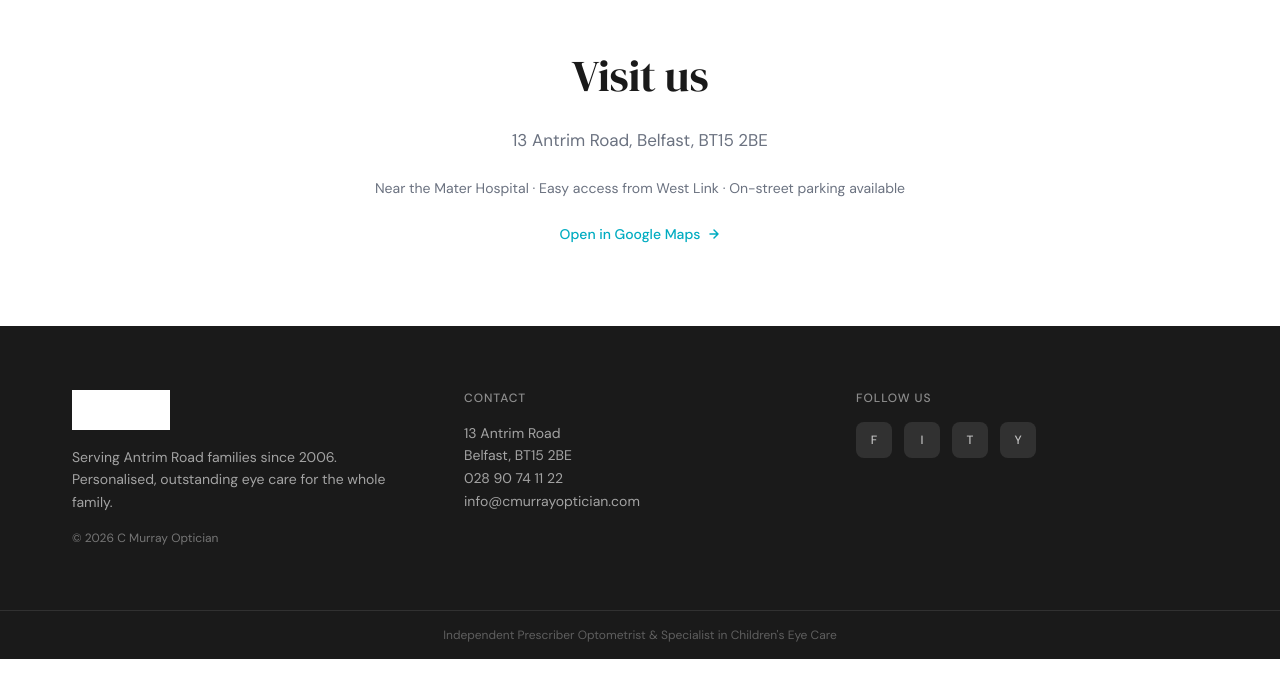
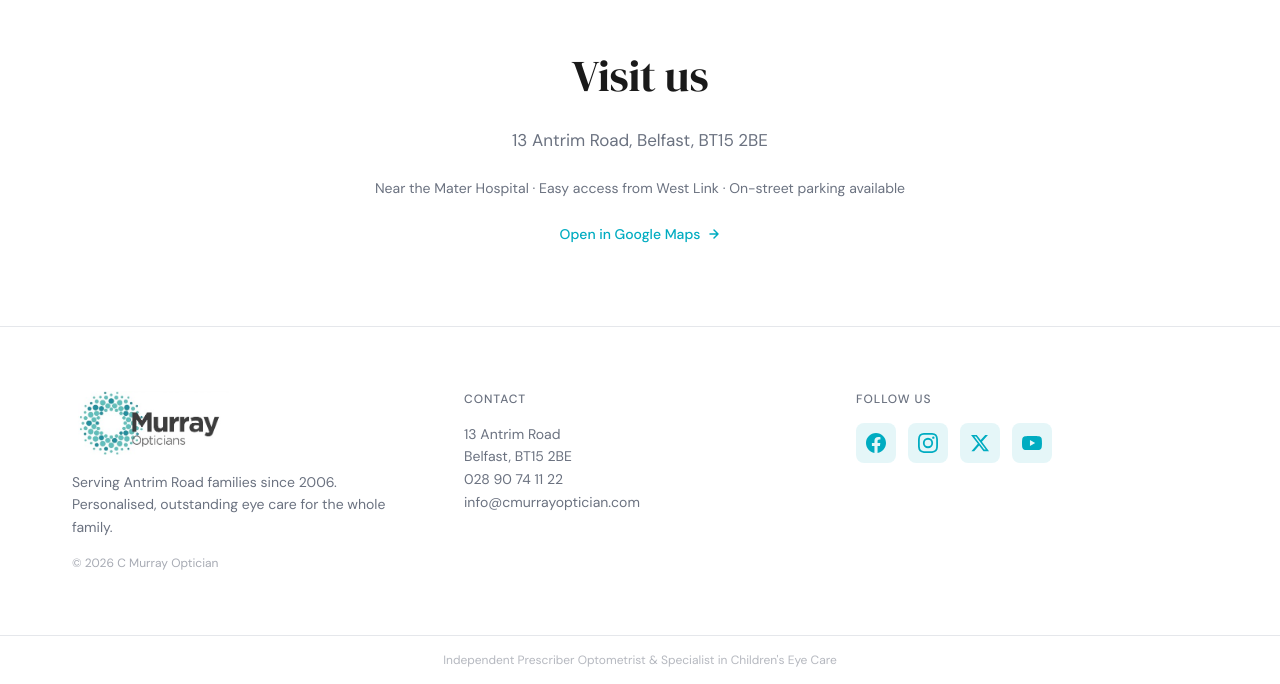
Before and after one commit to 0xWelsh/cmurray, a Next.js app: page /about in a window 1280 px wide. Shown: the part 2427-3111 px from the top of the page. Before the commit the page ends 3086 px from the top, so only its background shows below. Built offline with nearby package versions, Linux system fonts and the light colour scheme.

Commit message:
map, location

```diff
--- a/src/components/sections/footer.tsx
+++ b/src/components/sections/footer.tsx
@@ -3,39 +3,39 @@
 
 export function Footer() {
   return (
-    <footer className="bg-charcoal text-white/70">
+    <footer className="bg-white border-t border-border">
       <Container className="py-12 md:py-16">
         <div className="grid md:grid-cols-3 gap-10">
           <div className="space-y-4">
-            <Image src="/logo.webp" alt="Murray Optician" width={140} height={57} className="h-10 w-auto brightness-0 invert" />
-            <p className="text-sm leading-relaxed text-white/60 max-w-xs">
+            <Image src="/images/logo.png" alt="Murray Optician" width={200} height={82} className="h-14 md:h-16 w-auto" />
+            <p className="text-sm leading-relaxed text-muted max-w-xs">
               Serving Antrim Road families since 2006. Personalised,
               outstanding eye care for the whole family.
             </p>
-            <p className="text-xs text-white/40">
+            <p className="text-xs text-muted/60">
               &copy; {new Date().getFullYear()} C Murray Optician
             </p>
           </div>
 
           <div className="space-y-4">
-            <h4 className="text-xs font-medium uppercase tracking-[0.08em] text-white/50">
+            <h4 className="text-xs font-medium uppercase tracking-[0.08em] text-muted">
               Contact
             </h4>
-            <address className="text-sm leading-relaxed not-italic text-white/60">
+            <address className="text-sm leading-relaxed not-italic text-muted">
               13 Antrim Road
               <br />
               Belfast, BT15 2BE
               <br />
               <a
                 href="tel:+442890741122"
-                className="hover:text-white transition-colors"
+                className="hover:text-cyan transition-colors"
               >
                 028 90 74 11 22
               </a>
               <br />
               <a
                 href="mailto:info@cmurrayoptician.com"
-                className="hover:text-white transition-colors"
+                className="hover:text-cyan transition-colors"
               >
                 info@cmurrayoptician.com
               </a>
@@ -43,48 +43,61 @@
           </div>
 
           <div className="space-y-4">
-            <h4 className="text-xs font-medium uppercase tracking-[0.08em] text-white/50">
+            <h4 className="text-xs font-medium uppercase tracking-[0.08em] text-muted">
               Follow Us
             </h4>
             <div className="flex gap-3">
-              {[
-                {
-                  label: "Facebook",
-                  href: "https://www.facebook.com/cmurrayoptician/",
-                },
-                {
-                  label: "Instagram",
-                  href: "https://www.instagram.com/murrayopticiansbelfast/",
-                },
-                {
-                  label: "Twitter",
-                  href: "https://twitter.com/cmurrayopt?lang=en",
-                },
-                {
-                  label: "YouTube",
-                  href: "https://www.youtube.com/channel/UCmMblPuXTp90AhYMfEzX9eA/",
-                },
-              ].map((social) => (
-                <a
-                  key={social.label}
-                  href={social.href}
-                  target="_blank"
-                  rel="noopener noreferrer"
-                  className="w-9 h-9 rounded-lg bg-white/10 flex items-center justify-center hover:bg-white/20 transition-colors"
-                  aria-label={social.label}
-                >
-                  <span className="text-xs font-medium text-white/70">
-                    {social.label[0]}
-                  </span>
-                </a>
-              ))}
+              <a
+                href="https://www.facebook.com/cmurrayoptician/"
+                target="_blank"
+                rel="noopener noreferrer"
+                className="w-10 h-10 rounded-lg bg-cyan/10 flex items-center justify-center hover:bg-cyan/20 transition-colors"
+                aria-label="Facebook"
+              >
+                <svg className="w-5 h-5 text-cyan" viewBox="0 0 24 24" fill="currentColor">
+                  <path d="M24 12.073c0-6.627-5.373-12-12-12s-12 5.373-12 12c0 5.99 4.388 10.954 10.125 11.854v-8.385H7.078v-3.47h3.047V9.43c0-3.007 1.792-4.669 4.533-4.669 1.312 0 2.686.235 2.686.235v2.953H15.83c-1.491 0-1.956.925-1.956 1.874v2.25h3.328l-.532 3.47h-2.796v8.385C19.612 23.027 24 18.062 24 12.073z" />
+                </svg>
+              </a>
+              <a
+                href="https://www.instagram.com/murrayopticiansbelfast/"
+                target="_blank"
+                rel="noopener noreferrer"
+                className="w-10 h-10 rounded-lg bg-cyan/10 flex items-center justify-center hover:bg-cyan/20 transition-colors"
+                aria-label="Instagram"
+              >
+                <svg className="w-5 h-5 text-cyan" viewBox="0 0 24 24" fill="currentColor">
+                  <path d="M12 2.163c3.204 0 3.584.012 4.85.07 3.252.148 4.771 1.691 4.919 4.919.058 1.265.069 1.645.069 4.849 0 3.205-.012 3.584-.069 4.849-.149 3.225-1.664 4.771-4.919 4.919-1.266.058-1.644.07-4.85.07-3.204 0-3.584-.012-4.849-.07-3.26-.149-4.771-1.699-4.919-4.92-.058-1.265-.07-1.644-.07-4.849 0-3.204.013-3.583.07-4.849.149-3.227 1.664-4.771 4.919-4.919 1.266-.057 1.645-.069 4.849-.069zM12 0C8.741 0 8.333.014 7.053.072 2.695.272.273 2.69.073 7.052.014 8.333 0 8.741 0 12c0 3.259.014 3.668.072 4.948.2 4.358 2.618 6.78 6.98 6.98C8.333 23.986 8.741 24 12 24c3.259 0 3.668-.014 4.948-.072 4.354-.2 6.782-2.618 6.979-6.98.059-1.28.073-1.689.073-4.948 0-3.259-.014-3.667-.072-4.947-.196-4.354-2.617-6.78-6.979-6.98C15.668.014 15.259 0 12 0zm0 5.838a6.162 6.162 0 100 12.324 6.162 6.162 0 000-12.324zM12 16a4 4 0 110-8 4 4 0 010 8zm6.406-11.845a1.44 1.44 0 100 2.881 1.44 1.44 0 000-2.881z" />
+                </svg>
+              </a>
+              <a
+                href="https://twitter.com/cmurrayopt?lang=en"
+                target="_blank"
+                rel="noopener noreferrer"
+                className="w-10 h-10 rounded-lg bg-cyan/10 flex items-center justify-center hover:bg-cyan/20 transition-colors"
+                aria-label="Twitter"
+              >
+                <svg className="w-5 h-5 text-cyan" viewBox="0 0 24 24" fill="currentColor">
+                  <path d="M18.244 2.25h3.308l-7.227 8.26 8.502 11.24H16.17l-5.214-6.817L4.99 21.75H1.68l7.73-8.835L1.254 2.25H8.08l4.713 6.231zm-1.161 17.52h1.833L7.084 4.126H5.117z" />
+                </svg>
+              </a>
+              <a
+                href="https://www.youtube.com/channel/UCmMblPuXTp90AhYMfEzX9eA/"
+                target="_blank"
+                rel="noopener noreferrer"
+                className="w-10 h-10 rounded-lg bg-cyan/10 flex items-center justify-center hover:bg-cyan/20 transition-colors"
+                aria-label="YouTube"
+              >
+                <svg className="w-5 h-5 text-cyan" viewBox="0 0 24 24" fill="currentColor">
+                  <path d="M23.498 6.186a3.016 3.016 0 00-2.122-2.136C19.505 3.545 12 3.545 12 3.545s-7.505 0-9.377.505A3.017 3.017 0 00.502 6.186C0 8.07 0 12 0 12s0 3.93.502 5.814a3.016 3.016 0 002.122 2.136c1.871.505 9.376.505 9.376.505s7.505 0 9.377-.505a3.015 3.015 0 002.122-2.136C24 15.93 24 12 24 12s0-3.93-.502-5.814zM9.545 15.568V8.432L15.818 12l-6.273 3.568z" />
+                </svg>
+              </a>
             </div>
           </div>
         </div>
       </Container>
-      <div className="border-t border-white/10 py-4">
+      <div className="border-t border-border py-4">
         <Container>
-          <p className="text-xs text-white/30 text-center">
+          <p className="text-xs text-muted/50 text-center">
             Independent Prescriber Optometrist &amp; Specialist in
             Children&apos;s Eye Care
           </p>
--- a/src/components/sections/trust.tsx
+++ b/src/components/sections/trust.tsx
@@ -1,4 +1,3 @@
-import Image from "next/image";
 import { Container } from "@/components/layout/container";
 
 const stats = [
@@ -12,12 +11,16 @@
     <section className="py-20 md:py-28 bg-warm">
       <Container>
         <div className="grid md:grid-cols-2 gap-12 md:gap-16 items-center">
-          <div className="relative aspect-square w-full max-w-md mx-auto rounded-full overflow-hidden bg-cyan/5">
-            <Image
-              src="/carmel.webp"
-              alt="C Murray Optician practice"
-              fill
-              className="object-cover"
+          <div className="rounded-xl overflow-hidden border border-border shadow-sm h-[300px] md:h-[400px]">
+            <iframe
+              src="https://www.google.com/maps?q=13+Antrim+Road+Belfast+BT15+2BE&output=embed"
+              width="100%"
+              height="100%"
+              style={{ border: 0 }}
+              allowFullScreen
+              loading="lazy"
+              referrerPolicy="no-referrer-when-downgrade"
+              title="C Murray Optician location"
             />
           </div>
 
```
Also changed, not shown: public/images/Murray-Optician-Logo-OnWhite-1.webp (added).
